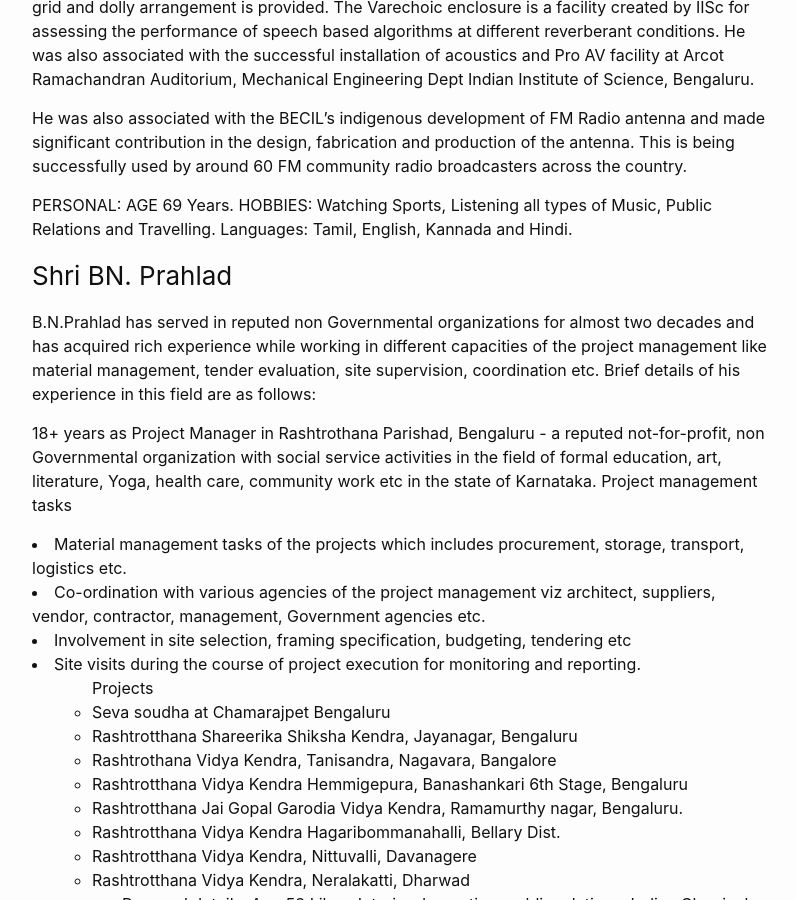
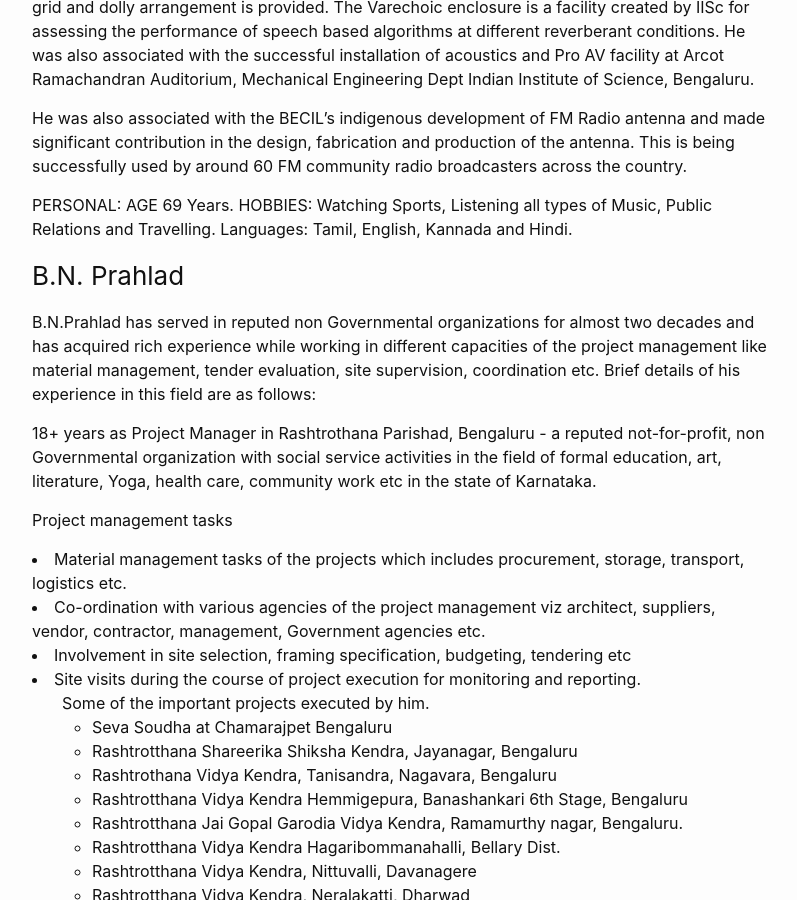
Before and after one commit to VarpasMedia/VarpasMedia.github.io, a Jekyll site: the page built from about.md, in a window 1280 px wide and 900 px high, scrolled down 2005 px. Shown: the whole window, without its empty margins (238-1035 px from the left). Built offline with Jekyll 4.4.1, drawn with Linux system fonts in a browser that asks for light colours; our own code applies the rules of GitHub Pages for plain Markdown files; some of the changed text lies outside the part shown.

Commit message:
Update about.md

```diff
--- a/about.md
+++ b/about.md
@@ -4,7 +4,7 @@ title: About
 permalink: /about/
 ---
 
-### Shri R.Narasimha Swamy
+### R.Narasimha Swamy
 
 A technocrat with 39 years of experience in the field of Professional audio and video, acoustics and Radio/TV broadcasting and .   Post retirement, along with his colleagues, he founded Varpas Media Technologies Pvt Ltd who provide consultancy and project execution services in the field of  Acoustics, Professional Audio/video engineering for auditoriums, seminar halls, e-Class rooms, Radio/TV/Cable/Satellite Broadcasting  and Skill development etc for Government bodies, corporate entities, Universities etc.  Presently, he is one of the Directors of this company.  He is also a resource person for training on subjects connected with acoustics, audio, Radio broadcast engineering, solid state transmitters, cable TV etc.    He holds post graduate degree in Electrical Communication Engineering from Indian Institute of Science, Bengaluru.  Post retirement, he has acquired a Post Graduation degree in Philosophy from IGNOU.
 
@@ -18,7 +18,7 @@ Swamy has settled in Bengaluru and he is a connoisseur and keen follower of Indi
 
 Contact: Flat 301, Chamundi Crystal apartment, Bhagavati Layout, 18th cross, Hulimavu, Bengaluru, 560076.   98801-97441/080-2648-7035, varpasmedia@gmail.com
 
-### Shri S. Sankaran
+### S. Sankaran
 S Sankaran, a qualified electrical engineer has served private sector and central government organisations for nearly forty nine years and has acquired vast experience while working in various capacities viz electrical maintenance of substation/ power equipments operation and maintenance of Broadcast Studios, Transmitters and allied equipment.  During his tenure in AIR, he was associated with Planning and development Unit of Directorate General of AIR in design of ventilation requirement for various shortwave transmitters (Power 50 / 500 KW) installed in A I R set up.  He is quite conversant with the planning and maintenance of ventilation system. Recognizing his domain knowledge on this topic, he was engaged by AIR as its guest faculty for ventilation equipments at Staff Training Institute of AIR and Doordarshan.
 
 Post retirement from AIR, he was engaged as Project Manager of Broadcast Engineering consultant India Ltd for supervision of projects at Chennai.  He was associated in the timely completion of Studio installation for Radio City FM at Chennai.  Later he was associated with the  project on installation of multiplexed FM antenna for private broadcasters on 130 meter height tower for private FM broadcasters at Avadi, Chennai.   Further, during FM-II expansion of Government of India, he was responsible for the logistics and installation of common transmission infrastructure facility for private FM Radio projects in the various cities in Southern States.
@@ -31,10 +31,11 @@ PERSONAL: AGE 69 Years.
 HOBBIES: Watching Sports, Listening all types of Music, Public Relations and Travelling.
 Languages: Tamil, English, Kannada and Hindi.
 
-### Shri BN. Prahlad
+### B.N. Prahlad
 B.N.Prahlad has served in reputed non Governmental organizations for almost two decades and has acquired rich experience while working in different capacities of the project management like material management, tender evaluation, site supervision, coordination etc. Brief details of his experience in this field are as follows:
 
 18+ years as Project Manager in Rashtrothana Parishad, Bengaluru - a reputed not-for-profit, non Governmental organization with social service activities in the field of formal education, art, literature, Yoga, health care, community work etc in the state of Karnataka.
+
 Project management tasks
 
 <li>Material management tasks of the projects which includes procurement, storage, transport, logistics etc.</li>
@@ -43,12 +44,12 @@ Project management tasks
 <li>Site visits during the course of project execution for monitoring and reporting.</li>
 <ul>
 
+Some of the important projects executed by him.
 
 <ul>
-Projects
-<li>Seva soudha at Chamarajpet Bengaluru</li>
+<li>Seva Soudha at Chamarajpet Bengaluru</li>
 <li>Rashtrotthana Shareerika Shiksha Kendra, Jayanagar, Bengaluru</li>
-<li>Rashtrothana Vidya Kendra, Tanisandra, Nagavara, Bangalore</li>
+<li>Rashtrothana Vidya Kendra, Tanisandra, Nagavara, Bengaluru</li>
 <li>Rashtrotthana Vidya Kendra Hemmigepura, Banashankari 6th Stage, Bengaluru</li>
 <li>Rashtrotthana Jai Gopal Garodia Vidya Kendra, Ramamurthy nagar, Bengaluru.</li>
 <li>Rashtrotthana Vidya Kendra Hagaribommanahalli, Bellary Dist.</li>
```
